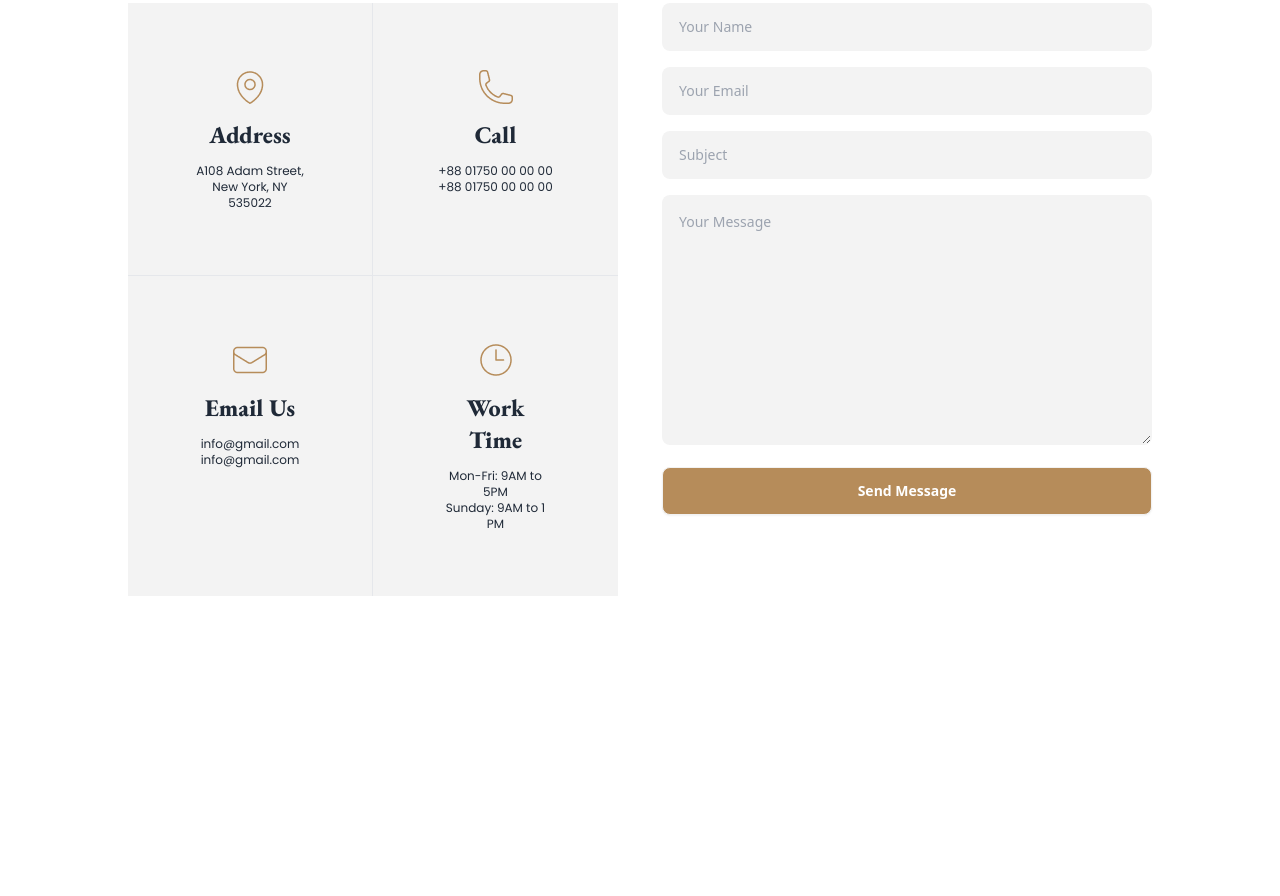
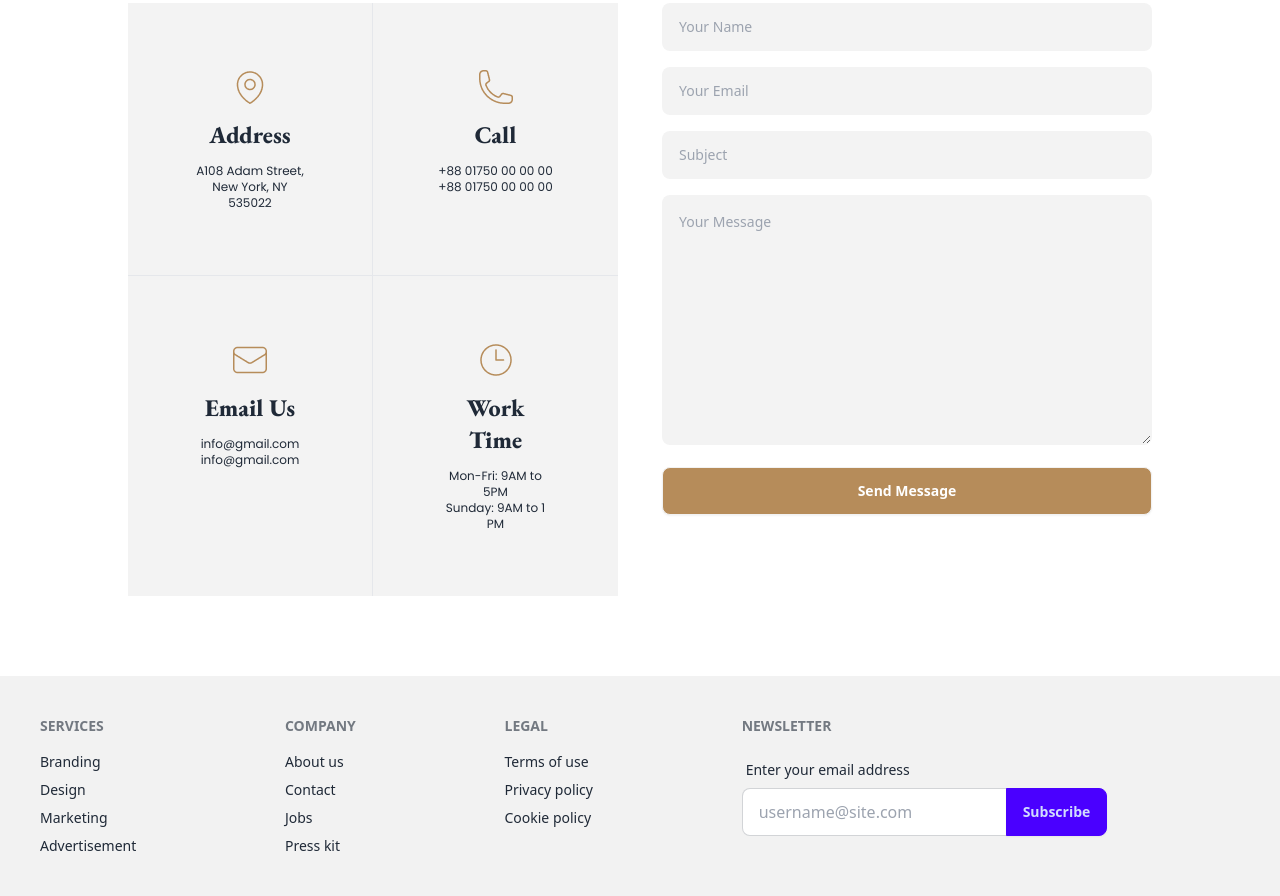
Before and after one commit to sourovdey15/legal-solution, a plain HTML site: page index.html in a window 1280 px wide. Shown: the part 3700-4596 px from the top of the page. Before the commit the page ends 4376 px from the top, so only its background shows below. Drawn offline with nearby package versions, Linux system fonts and the light colour scheme.

Commit message:
footer add

```diff
--- a/index.html
+++ b/index.html
@@ -425,11 +425,48 @@
         <input type="text" placeholder="Subject" class="input  input-md bg-[#F3F3F3] w-full " />
         <textarea placeholder="Your Message" class="textarea  textarea-md bg-[#F3F3F3] w-full lg:h-[250px] "></textarea>
         <button class="btn bg-p-color text-white w-full">Send Message</button>
-
       </div>
     </div>
-
   </section>
+  <footer>
+    <footer class="footer bg-base-200 text-base-content p-10">
+      <nav>
+        <h6 class="footer-title">Services</h6>
+        <a class="link link-hover">Branding</a>
+        <a class="link link-hover">Design</a>
+        <a class="link link-hover">Marketing</a>
+        <a class="link link-hover">Advertisement</a>
+      </nav>
+      <nav>
+        <h6 class="footer-title">Company</h6>
+        <a class="link link-hover">About us</a>
+        <a class="link link-hover">Contact</a>
+        <a class="link link-hover">Jobs</a>
+        <a class="link link-hover">Press kit</a>
+      </nav>
+      <nav>
+        <h6 class="footer-title">Legal</h6>
+        <a class="link link-hover">Terms of use</a>
+        <a class="link link-hover">Privacy policy</a>
+        <a class="link link-hover">Cookie policy</a>
+      </nav>
+      <form>
+        <h6 class="footer-title">Newsletter</h6>
+        <fieldset class="form-control w-80">
+          <label class="label">
+            <span class="label-text">Enter your email address</span>
+          </label>
+          <div class="join">
+            <input
+              type="text"
+              placeholder="username@site.com"
+              class="input input-bordered join-item" />
+            <button class="btn btn-primary join-item">Subscribe</button>
+          </div>
+        </fieldset>
+      </form>
+    </footer>
+  </footer>
 </body>
 
 </html>
```
